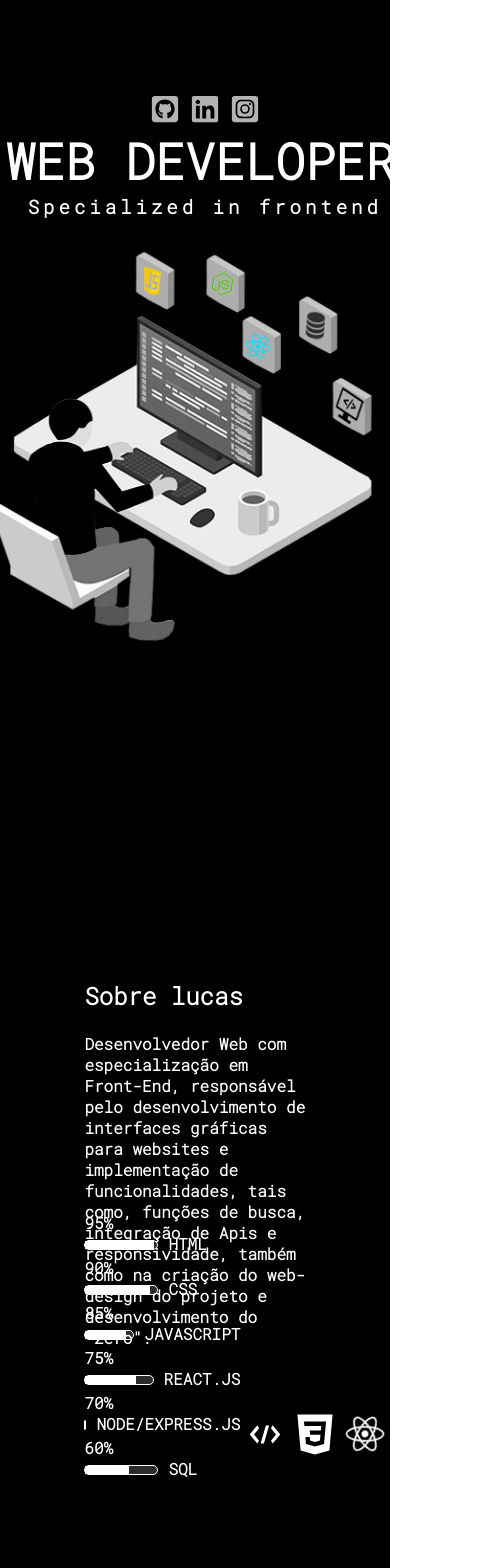
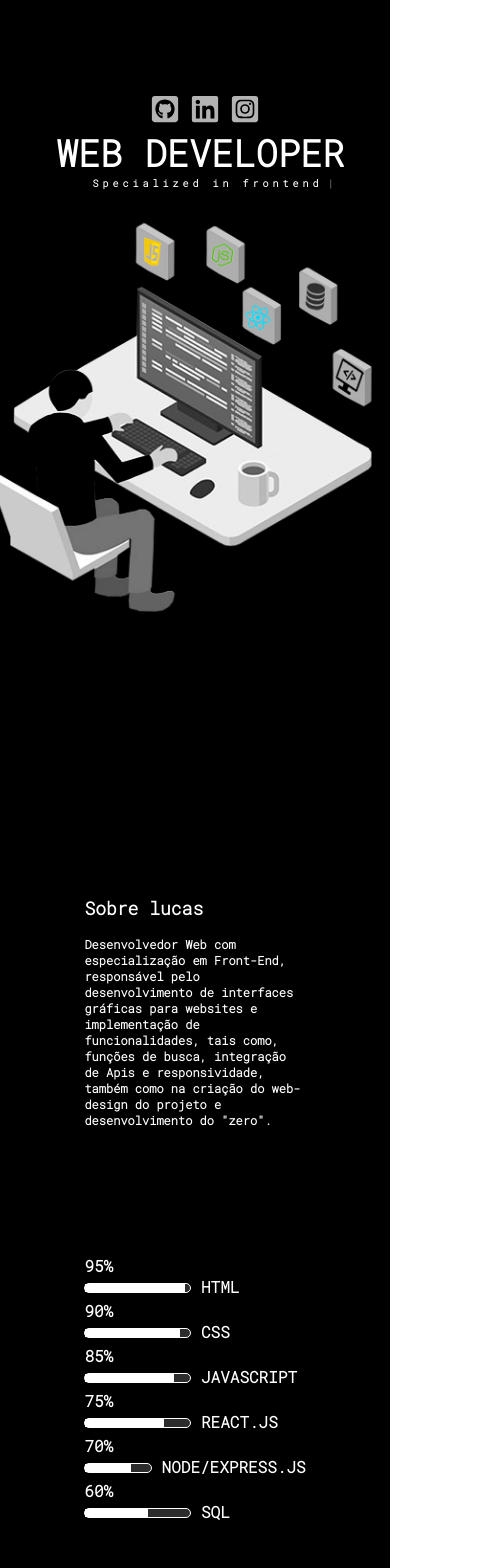
Before and after one commit to Dev-LucasMelo/portfolio, a React (Create React App) app in the folder portfolio/: page / in a window 390 px wide. Shown: the part 100-1668 px from the top of the page, 490 px wide, since content can reach past the window. Built offline with nearby package versions, Linux system fonts and the light colour scheme.

Commit message:
Responsive First page

```diff
--- a/portfolio/src/Components/Contact-component/contact.css
+++ b/portfolio/src/Components/Contact-component/contact.css
@@ -33,3 +33,19 @@
 .text {
     font-size: 17px;
 }
+
+@media (max-width: 385px){
+    .tittle-footer{
+        width: 50vh;
+        font-size: 25px;
+        line-height: 40px;
+    }
+    .icons-footer {
+        font-size: 28px;
+        margin: 0 15px 0 0;
+        opacity: .6;
+    }
+    .text {
+        font-size: 15px;
+    }
+}
--- a/portfolio/src/Components/about/about.css
+++ b/portfolio/src/Components/about/about.css
@@ -13,6 +13,7 @@
     width: 100%;
     text-align: start;
     margin: 0 0 -25vh 0;
+    flex-wrap: wrap;
 }
 .skills-images{
     flex: 1;
@@ -55,3 +56,40 @@
 }
 
 /*Media queries*/
+@media (max-width: 910px) {
+
+    .about-component{
+        height: 100vh;
+        padding: 15vh 10vh 0 10vh;
+    }
+    .skills-images {
+        flex-direction: column;
+        align-items: center;
+    }
+
+    .skills-box {
+        width: 100%;
+    }
+    .images-box {
+        display: none;
+    }
+
+}
+@media (max-width: 660px){
+    .sobre {
+        margin: 0 0 -25vh 0;
+        font-size: 14px;
+    }
+}
+@media (max-width: 460px){
+    .sobre {
+        margin: 0 0 -15vh 0;
+        font-size: 12px;
+    }
+}
+
+@media (max-width: 385px){
+    .sobre{
+        margin: 0 0 -5vh 0;
+    }
+}
--- a/portfolio/src/Components/home/home.css
+++ b/portfolio/src/Components/home/home.css
@@ -134,3 +134,12 @@
         width: 50vh;
     }
 }
+@media (max-width: 460px){
+    .tittle {
+        font-size: 37px;
+        margin: 0 0 0 0;
+    }
+    .subtittle {
+        font-size: 10px;
+    }
+}
--- a/portfolio/src/Components/progressbar/progressbar.css
+++ b/portfolio/src/Components/progressbar/progressbar.css
@@ -22,5 +22,4 @@
 .stack{
     flex: 1;
     padding: 0 0 3px 10px;
-
 }
--- a/portfolio/src/Components/projects_page/Projects.jsx
+++ b/portfolio/src/Components/projects_page/Projects.jsx
@@ -16,7 +16,6 @@ const ops = [
         "href" : "/"
     }
 ]
-
 const arrayprojects = [
     {
         "id" : 3,
@@ -53,7 +52,6 @@ const Projectspage = () => {
         <>
             <Menu ops={ops} />
             <Sectionprojects img={Netflix} data={arrayprojects} />
-
         </>
     );
 }
```
Also changed, not shown: portfolio/src/Components/sectionprojetos/sectionprojetos.css (+10 -7 lines), portfolio/src/Components/sectionprojetos/sectionprojects.jsx (line endings or trailing spaces).
